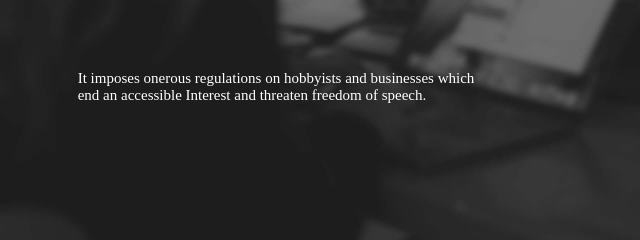
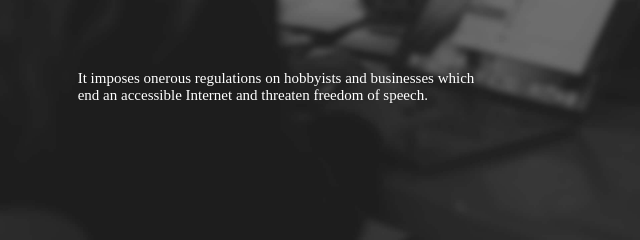
Before and after one commit to Aurorum/save-small-tech, a plain HTML site: page index.html in a window 1280 px wide. Shown: the part 424-664 px from the top of the page, 29-669 px from the left. Drawn offline with nearby package versions, Linux system fonts and the light colour scheme; no server answers; a web font is replaced by a local one.

Commit message:
Typo fix

```diff
--- a/index.html
+++ b/index.html
@@ -66,7 +66,7 @@
 				</p>
 				<p class="line line2">
 					It imposes onerous regulations on hobbyists and businesses which<br />
-					end an accessible Interest and threaten freedom of speech.
+					end an accessible Internet and threaten freedom of speech.
 				</p>
 			</div>
 
```
